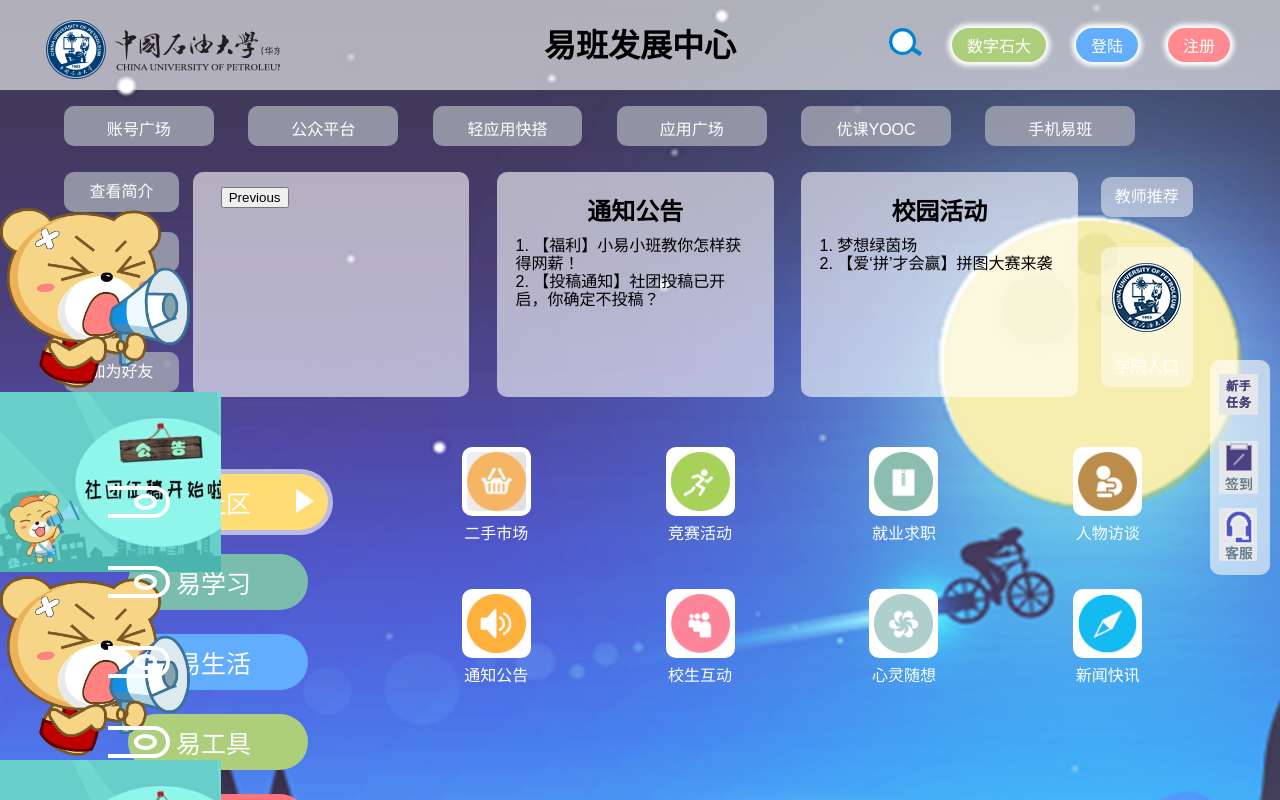
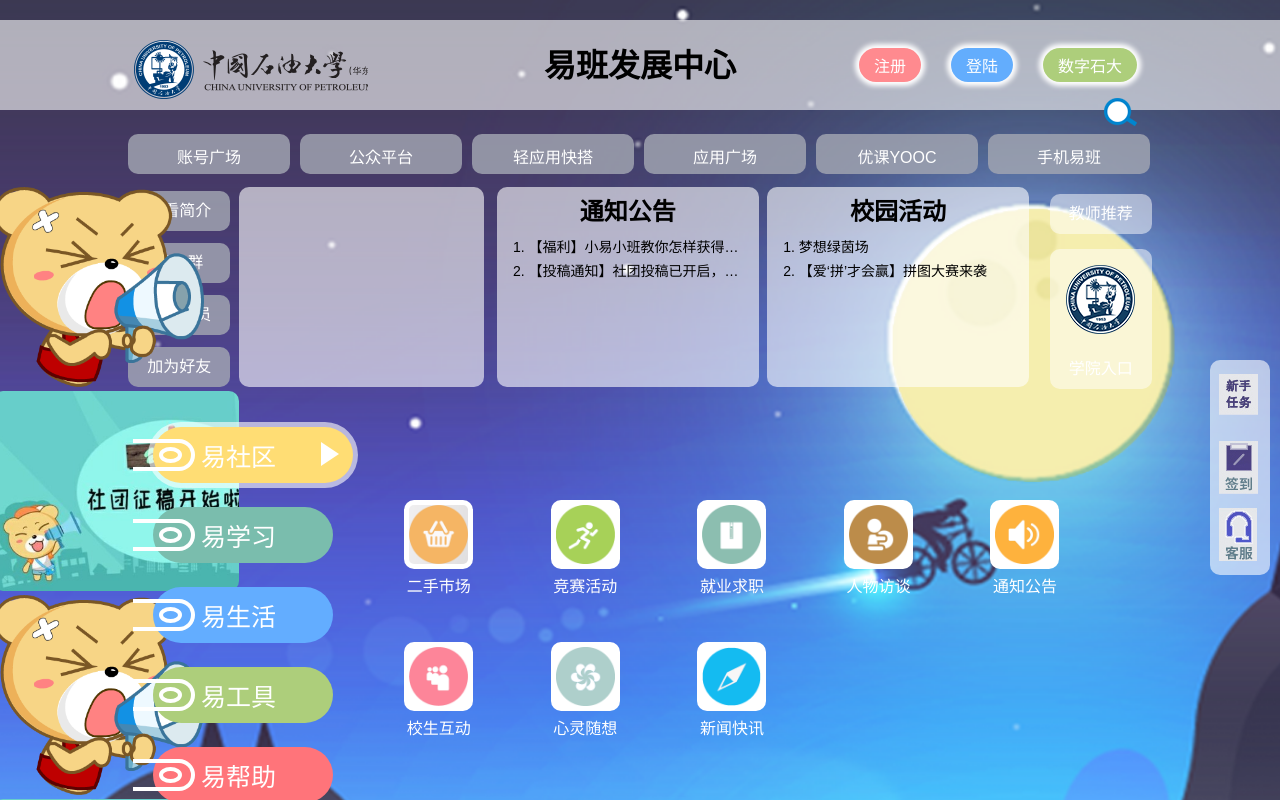
Before and after one commit to upcyiban/HomePage, a React (Create React App) app: page / in a window 1280 px wide. Shown: the top 800 px of the page. Built offline with nearby package versions, Linux system fonts and the light colour scheme.

Commit message:
optimize the layout

```diff
--- a/src/App.css
+++ b/src/App.css
@@ -10,6 +10,7 @@
     }
 }
 .App{
+    padding-top: 20px;
     height: 100%;
     background: url(assets/backgroud.png);
     background-size: cover;
--- a/src/components/app-section/AppSection.css
+++ b/src/components/app-section/AppSection.css
@@ -1,7 +1,7 @@
 @media (max-width: 1240px){
     .AppSection{
         width: 1200px;
-        padding: 10px 20px 10px 20px;
+        padding: 0 20px 10px 20px;
         margin: 0;
     }
 
@@ -9,7 +9,7 @@
 @media (min-width: 1240px){
     .AppSection{
         width: 80%;
-        padding: 2% 5% 2% 5%;
+        padding: 0 5% 2% 5%;
         margin-left: auto;
         margin-right: auto;
     }
@@ -34,10 +34,11 @@
 .App-Section-App-Show-Panel{
     float: left;
     width: 80%;
+    padding-top: 100px;
 }
 .App-Section-App{
     float: left;
-    margin: 5px 0 5% 15%;
+    margin: 5px 0 5% 8%;
     width: 81px;
     height: 96px;
     text-decoration: none;
@@ -64,6 +65,7 @@
 .App-Section-App-Nav-Button-Container{
     display: block;
     height: 80px;
+    transform: translateX(25px)
 }
 .App-Section-App-Nav-Button{
     width: 180px;
--- a/src/components/info-section/InfoSection.css
+++ b/src/components/info-section/InfoSection.css
@@ -6,34 +6,34 @@
 }
 @media (min-width: 1240px){
     .InfoSection{
-        width: 90%;
+        width: 80%;
     }
 }
 @import "~slick-carousel/slick/slick.css";
 @import "~slick-carousel/slick/slick-theme.css";
 .InfoSection{
-    height: 300px;
+    height: 250px;
 	padding-bottom: 10px;
     margin: 0 auto;
     position: relative;
 }
 .list-header{
 	width: 100%;
-	margin: 0 auto;
-	margin-top: 1em;
-	margin-bottom: 1em;
+	margin: 15px auto 5px auto;
 
 }
 .list-header-li{
-	width: 13%;
+	width: 15.8%;
 	height: 40px;
 	list-style: none;
 	display: inline-block;
 	text-align: center;
-	margin: 0 auto;
-	margin-right: 3%;
+	margin-right: 1%;
 	background: rgba(163, 167, 179, 0.82);
 	border-radius: 10px;
+}
+.list-header-li:last-child{
+	margin-right: 0;
 }
 .list-header-li a{
 	text-decoration: none;
@@ -52,7 +52,7 @@
 	text-align: center;
 	list-style: none;
 	height: 40px;
-	margin: 10px 0 20px;
+	margin: 12px 0;
 	border-radius: 10px;
 }
 .list-vertical-li a{
@@ -66,40 +66,47 @@
 }
 .YbCarousel{
 	float: left;
-	margin: 10px 1.5%;
+	margin: 1% 1%;
 	/*margin-left: 30px;*/
-	padding: 15px 3% 30px 3%;
+	padding: 0;
+	background: rgba(255, 255, 255, .6);
+	border-radius: 10px;
+	height: 200px;
+	width: 30%;
+}
+.notice-container{
+	float: left;
+	width: 28%;
+	margin: 1% 0.5%;
+	padding: 0 2% 20px 2%;
 	background: rgba(255, 255, 255, .6);
 	border-radius: 10px;
 	height: 180px;
-	width: 24%;
-}
-.notice-container{
-	float: left;
-	width: 26%;
-	margin: 10px 1.5%;
-	padding: 15px 2% 30px 2%;
-	background: rgba(255, 255, 255, .6);
-	border-radius: 10px;
-	height: 180px;
-	overflow: hidden
+	overflow: hidden;
 }
 .notice-container>h2{
 	line-height: 10px;
 	text-align: center;
 }
 .notice-container>a{
-	line-height: 10px;
+	font-size: 14px;
+	line-height: 20px;
 	text-decoration: none;
-	color: black
+	color: black;
+	width: 100%;
+	overflow: hidden;
+	white-space: nowrap;
+	display:inline-block;
+	text-overflow:ellipsis;
 }
 .customize-slick-slider{
 	height: 180px;
 }
 .slick-item{
 	display: block;
-	height: 180px;
+	height: 200px;
 	width: 100%;
+	border-radius: 10px;
 	overflow: hidden;
 }
 .slick-item>img{
@@ -113,14 +120,17 @@
 }
 .teacher-box{
 	display: block;
-	width: 80%;
+	width: 100%;
 	background: rgba(255, 255, 255, .5);
-	margin: 15px 0 30px 0;
+	margin: 15px 0 0 0;
 	text-align: center;
 	line-height: 40px;
 	border-radius: 10px;
 	text-decoration: none;
 	color: white;
+}
+.teacher-box>img{
+	width: 90%
 }
 .teacher-box>div.college-logo{
 	height: 100px;
--- a/src/components/info-section/InfoSection.js
+++ b/src/components/info-section/InfoSection.js
@@ -97,7 +97,7 @@
 			<div className="notice-container">
 				<h2>{this.props.content.title}</h2>
 				{this.props.content.content.map((c,i)=>
-					<a href={c.href} key={i}>{`${i+1}.  ${c.text}`} <br/> </a>
+					<a href={c.href} key={i}>{`${i+1}.  ${c.text}`}</a>
 				)}
 			</div>
 		)
@@ -108,6 +108,7 @@
 	render(){
     var settings = {
 	  className:'customize-slick-slider',
+	  arrows: false,
       dots: true,
       infinite: true,
       slidesToShow: 1,
--- a/src/components/title-bar/TitleBar.css
+++ b/src/components/title-bar/TitleBar.css
@@ -14,12 +14,16 @@
     background: rgba(255, 255, 255, .6);
     padding: 20px 0 20px 0;
 }
+.Title-Bar-Inner-Container{
+    width: 80%;
+    margin: 0 auto;
+}
 .Title-Bar-Logo-Container{
     float: left;
     width: 35%;
 }
 .Title-Bar-Logo{
-    margin-left: 40px;
+    margin-left: 0;
 }
 .Title-Bar-Title-Container{
     float: left;
@@ -46,9 +50,7 @@
     color: white;
     margin:8px 15px
 }
-.Title-Bar-Buttons-Button:nth-child(1){
-    margin-right: 50px;
-}
+
 .Title-Bar-Buttons-Button:hover{
     box-shadow: 0 0 8px 4px white;
 }
--- a/src/components/title-bar/TitleBar.js
+++ b/src/components/title-bar/TitleBar.js
@@ -39,9 +39,9 @@
     render(){
         return (
             <div className="Title-Bar-Buttons-Container">
+                <Button href="https://i.upc.edu.cn" bg="Title-Bar-Button-Bg-Green" val="数字石大"/>
+                <Button href="http://i.upc.edu.cn/dcp/yiban.jsp?" bg="Title-Bar-Button-Bg-Blue" val="登陆"/>
                 <Button href="http://www.yiban.cn/user/reg/index?type=baseinfo" bg="Title-Bar-Button-Bg-Pink" val="注册"/>
-                <Button href="http://i.upc.edu.cn/dcp/yiban.jsp?" bg="Title-Bar-Button-Bg-Blue" val="登陆"/>
-                <Button href="https://i.upc.edu.cn" bg="Title-Bar-Button-Bg-Green" val="数字石大"/>
                 <img alt="search" className="Title-Bar-Buttons-Img" src={search}/>
 
             </div>
@@ -53,9 +53,11 @@
     render(){
         return (
         <div className="TitleBar">
-            <Logo />
-            <Title />
-            <Buttons />
+            <div className="Title-Bar-Inner-Container">
+                <Logo />
+                <Title />
+                <Buttons />
+            </div>
         </div>)
     }
 }
```
